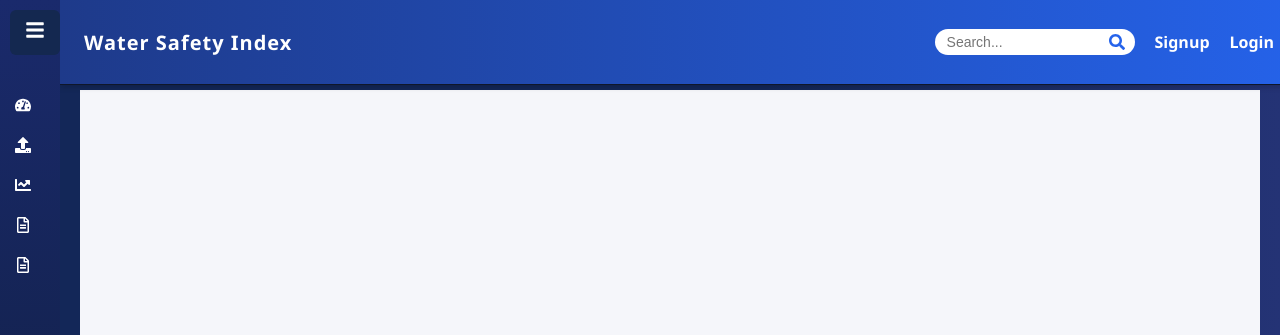
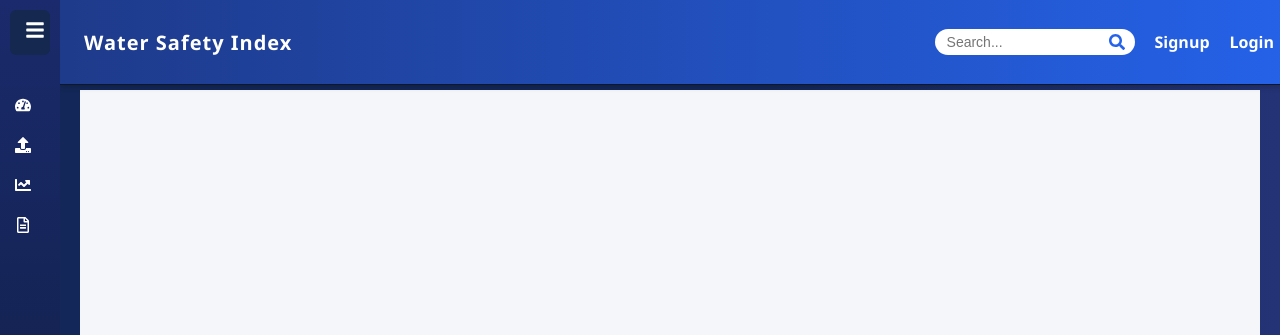
Before and after one commit to ANSHUMAN-JYOTIRANJAN/SIH, a React (Vite) app: page /login in a window 1280 px wide. Shown: the top 335 px of the page. Built offline with nearby package versions, Linux system fonts and the light colour scheme.

Commit message:
Update: fixed Sidebar.css import and code improvements

```diff
--- a/src/components/Sidebar.jsx
+++ b/src/components/Sidebar.jsx
@@ -8,7 +8,7 @@ import {
   FaChartLine,
   FaRegFileAlt,
 } from "react-icons/fa";
-import "./Sidebar.css"; // Import the CSS
+import "./Sidebar.css"; // Make sure file is named exactly Sidebar.css
 
 function Sidebar({ onToggle }) {
   const [isOpen, setIsOpen] = useState(false);
@@ -16,7 +16,7 @@ function Sidebar({ onToggle }) {
   const toggleSidebar = () => {
     const newState = !isOpen;
     setIsOpen(newState);
-    onToggle(newState);
+    if (onToggle) onToggle(newState); // safeguard if prop is missing
   };
 
   return (
@@ -35,7 +35,6 @@ function Sidebar({ onToggle }) {
         flexDirection: "column",
       }}
     >
-      <div>
       {/* Toggle Button */}
       <button
         onClick={toggleSidebar}
@@ -50,8 +49,8 @@ function Sidebar({ onToggle }) {
           borderRadius: "6px",
           transition: "background 0.3s",
         }}
-          onMouseEnter={(e) => (e.target.style.background = "#1f4068")}
-          onMouseLeave={(e) => (e.target.style.background = "#142850")}
+        onMouseEnter={(e) => (e.currentTarget.style.background = "#1f4068")}
+        onMouseLeave={(e) => (e.currentTarget.style.background = "#142850")}
       >
         <FaBars />
       </button>
@@ -85,13 +84,6 @@ function Sidebar({ onToggle }) {
         >
           <FaRegFileAlt /> {isOpen && "Reports"}
         </NavLink>
-           <NavLink
-            to="/C"
-            className={({ isActive }) => `Sidebar-link ${isActive ? "active" : ""}`}
-          >
-            <FaRegFileAlt /> {isOpen && "Reports"}
-          </NavLink>
-        </div>
       </div>
     </div>
   );
```
Lines whose indentation alone changed are shown as unchanged.
